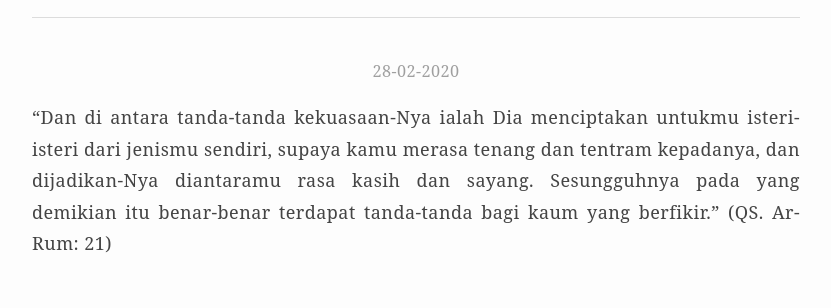
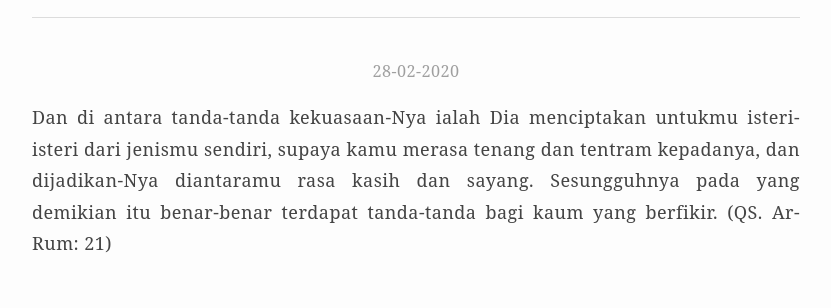
Before and after one commit to krhmwn/krhmwn.github.io, a Jekyll site: the page built from _posts/2016-01-10-menikah-alhamdulillah.markdown, in a window 1280 px wide. Shown: the part 344-652 px from the top of the page, without its empty margins (224-1055 px from the left). Built offline with Jekyll 4.4.1, drawn with Linux system fonts in a browser that asks for light colours; our own code applies the rules of GitHub Pages for plain Markdown files.

```diff
--- a/_posts/2016-01-10-menikah-alhamdulillah.markdown
+++ b/_posts/2016-01-10-menikah-alhamdulillah.markdown
@@ -7,6 +7,6 @@ categories: post
 description: Dan di antara tanda-tanda kekuasaan-Nya ialah Dia menciptakan untukmu isteri-isteri dari jenismu sendiri, supaya kamu merasa tenang dan tentram kepadanya, dan dijadikan-Nya diantaramu rasa kasih dan sayang. Sesungguhnya pada yang demikian itu benar-benar terdapat tanda-tanda bagi kaum yang berfikir. QS. Ar-Rum: 21
 ---
 
-“Dan di antara tanda-tanda kekuasaan-Nya ialah Dia menciptakan untukmu isteri-isteri dari jenismu sendiri, supaya kamu merasa tenang dan tentram kepadanya, dan dijadikan-Nya diantaramu rasa kasih dan sayang. Sesungguhnya pada yang demikian itu benar-benar terdapat tanda-tanda bagi kaum yang berfikir.” (QS. Ar-Rum: 21)
+Dan di antara tanda-tanda kekuasaan-Nya ialah Dia menciptakan untukmu isteri-isteri dari jenismu sendiri, supaya kamu merasa tenang dan tentram kepadanya, dan dijadikan-Nya diantaramu rasa kasih dan sayang. Sesungguhnya pada yang demikian itu benar-benar terdapat tanda-tanda bagi kaum yang berfikir. (QS. Ar-Rum: 21)
 
 ![Alhamdulillah](/img/wedding.jpg)
```
